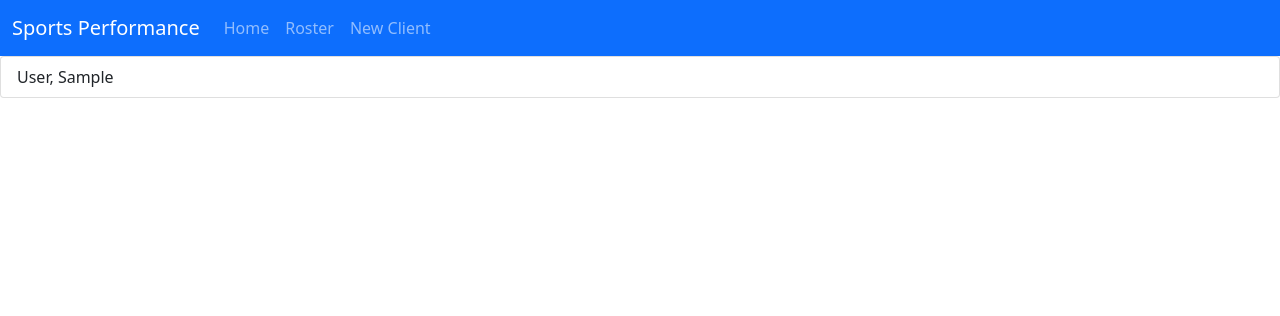
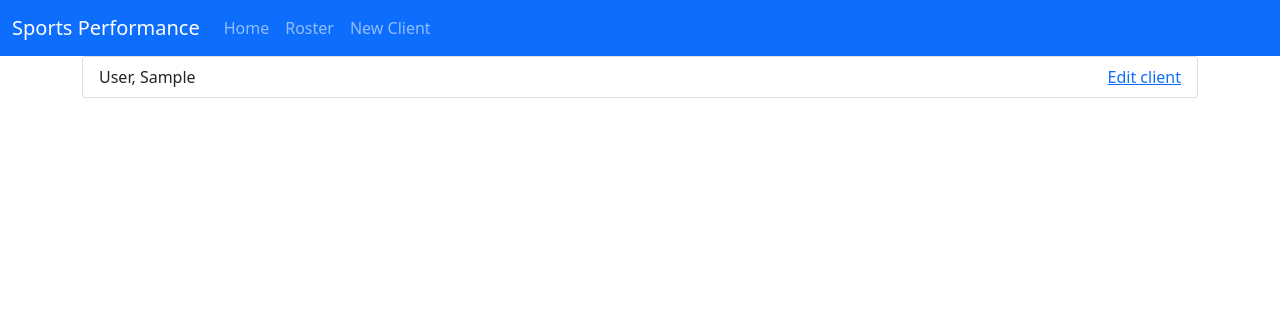
Before and after one commit to spalme21/punch_card, a Django app: page /roster/ in a window 1280 px wide. Shown: the top 316 px of the page. Run offline with Django 4.2, Linux system fonts and the light colour scheme; tables that the repository leaves empty hold one stand-in row (values such as "Sample post").

Commit message:
added edit client page

```diff
--- a/punch_card/templates/punch_card/roster.html
+++ b/punch_card/templates/punch_card/roster.html
@@ -1,9 +1,14 @@
 {% extends 'punch_card/base.html' %}
 
 {% block content %}
-    <ul class="list-group">
-        {% for client in clients %}
-            <li class="list-group-item">{{ client.last_name }}, {{ client.first_name }}</li>
-        {% endfor %}
-    </ul>
+    <div class="container">
+        <ul class="list-group">
+            {% for client in clients %}
+                <li class="list-group-item d-flex justify-content-between align-items-center">
+                    {{ client.last_name }}, {{ client.first_name }}
+                    <a href="{% url 'punch_card:edit_client' client.id %}">Edit client</a>
+                </li>
+            {% endfor %}
+        </ul>
+    </div>
 {% endblock %}
--- a/punch_card/urls.py
+++ b/punch_card/urls.py
@@ -11,4 +11,6 @@ urlpatterns = [
     path('roster/', views.roster, name='roster'),
     # New client page
     path('new_client/', views.new_client, name='new_client'),
+    # Edit client page
+    path('edit_client/<int:client_id>', views.edit_client, name='edit_client'),
 ]
--- a/punch_card/views.py
+++ b/punch_card/views.py
@@ -26,3 +26,20 @@ def new_client(request):
     # Display a blank or invalid form.
     context = {'form': form}
     return render(request, 'punch_card/new_client.html', context)
+
+def edit_client(request, client_id):
+    """Edit an existing client"""
+    client = Client.objects.get(id=client_id)
+
+    if request.method != 'POST':
+        # Initial request; pre-fill form with the current entry.
+        form = ClientForm(instance=client)
+    else:
+        # POST data submitted; process data.
+        form = ClientForm(instance=client, data=request.POST)
+        if form.is_valid():
+            form.save()
+            return redirect('punch_card:roster')
+
+    context = {'client': client, 'form': form}
+    return render(request, 'punch_card/edit_client.html', context)
```
Also changed, not shown: punch_card/templates/punch_card/edit_client.html (added, +11 -0 lines).
